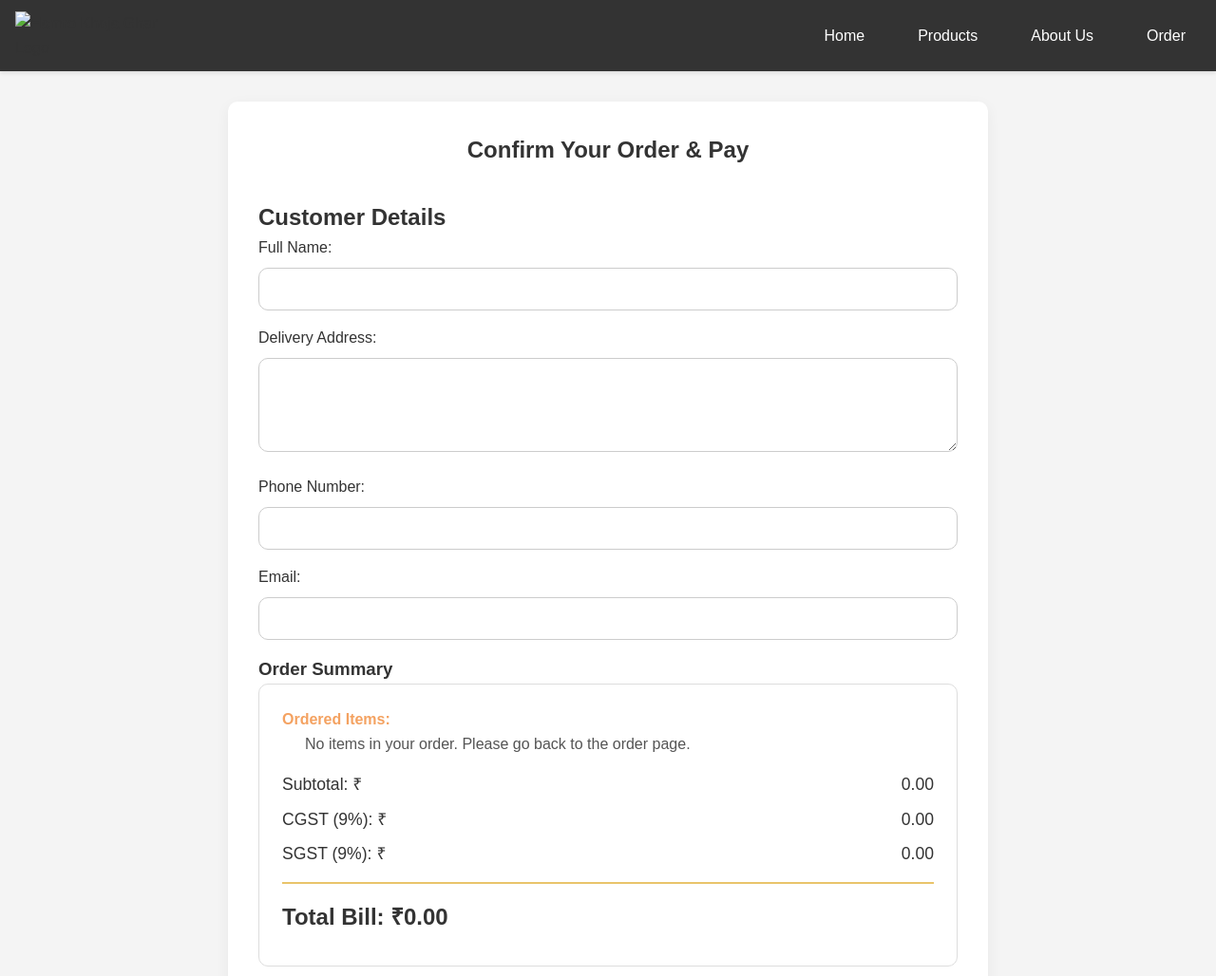
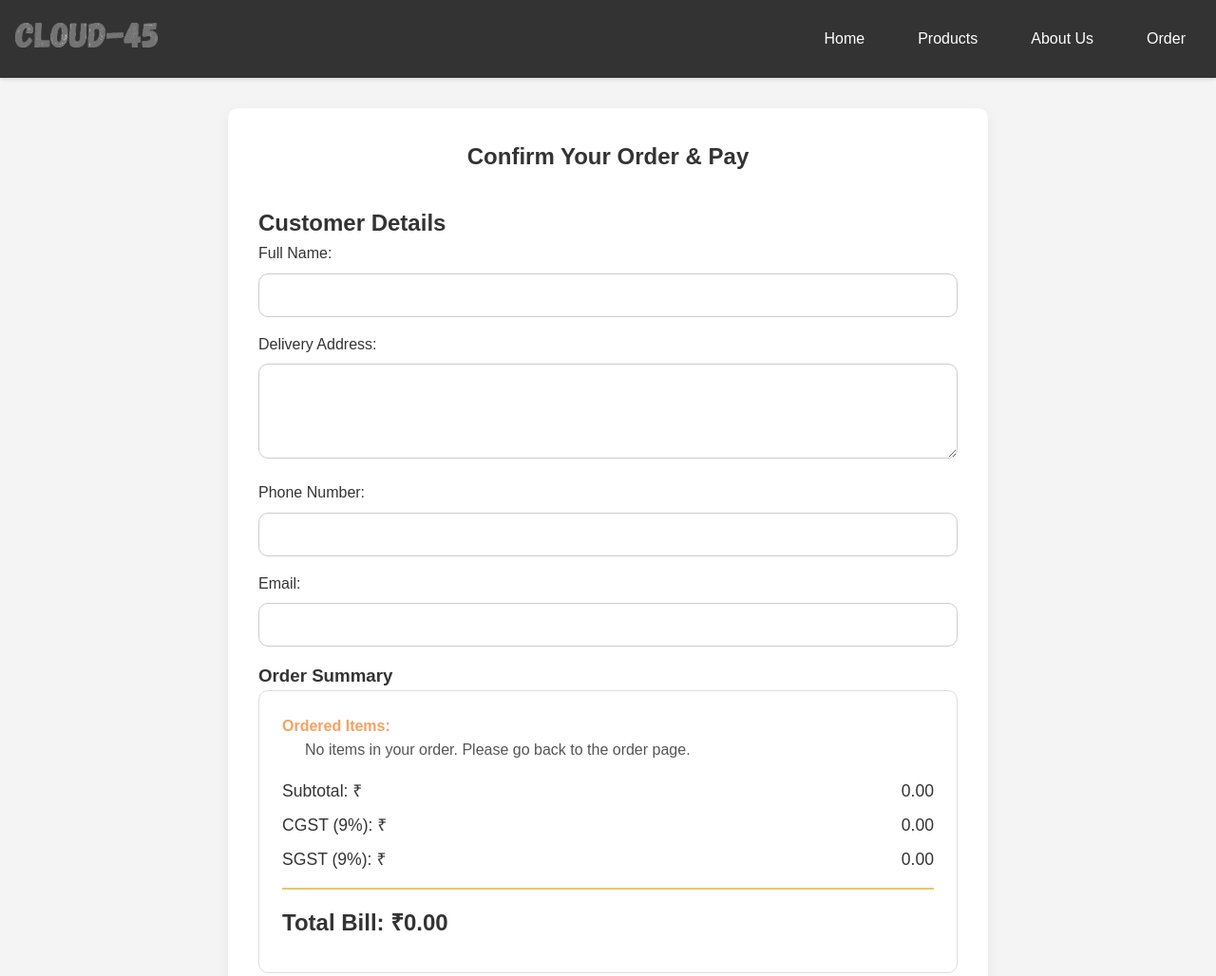
Before and after one commit to dhanraj-09810/cloud-45, a plain HTML site: page order-summary.html in a window 1280 px wide. Shown: the top 1028 px of the page at 95% size. Drawn offline with Linux system fonts and the light colour scheme.

Commit message:
Update order-summary.html

```diff
--- a/order-summary.html
+++ b/order-summary.html
@@ -97,7 +97,7 @@
 <body>
   <nav class="navbar">
     <div class="logo">
-      <img src="images/logo.png" alt="Hamro Khaja Ghar Logo" />
+      <img src="image/image/upperlo.png" alt="image/image/upperlo.png" />
     </div>
     <ul>
       <li><a href="index.html" target="_blank">Home</a></li>
```
